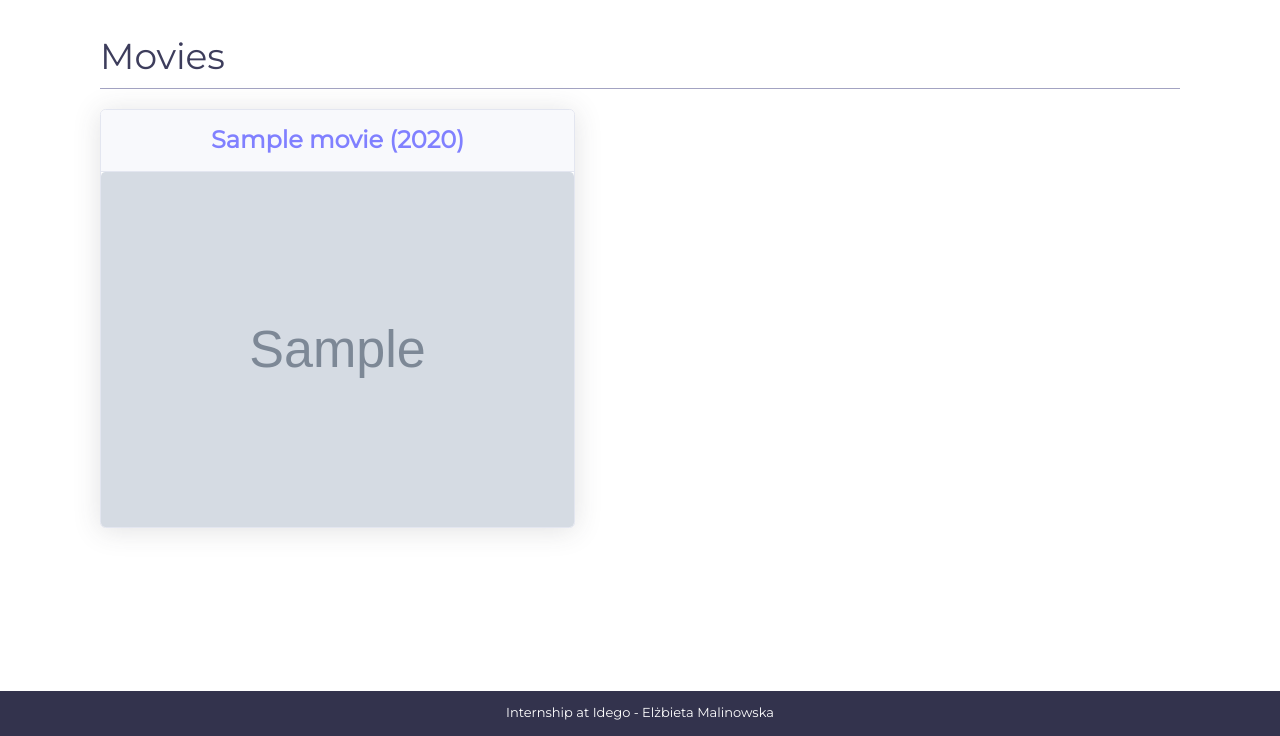
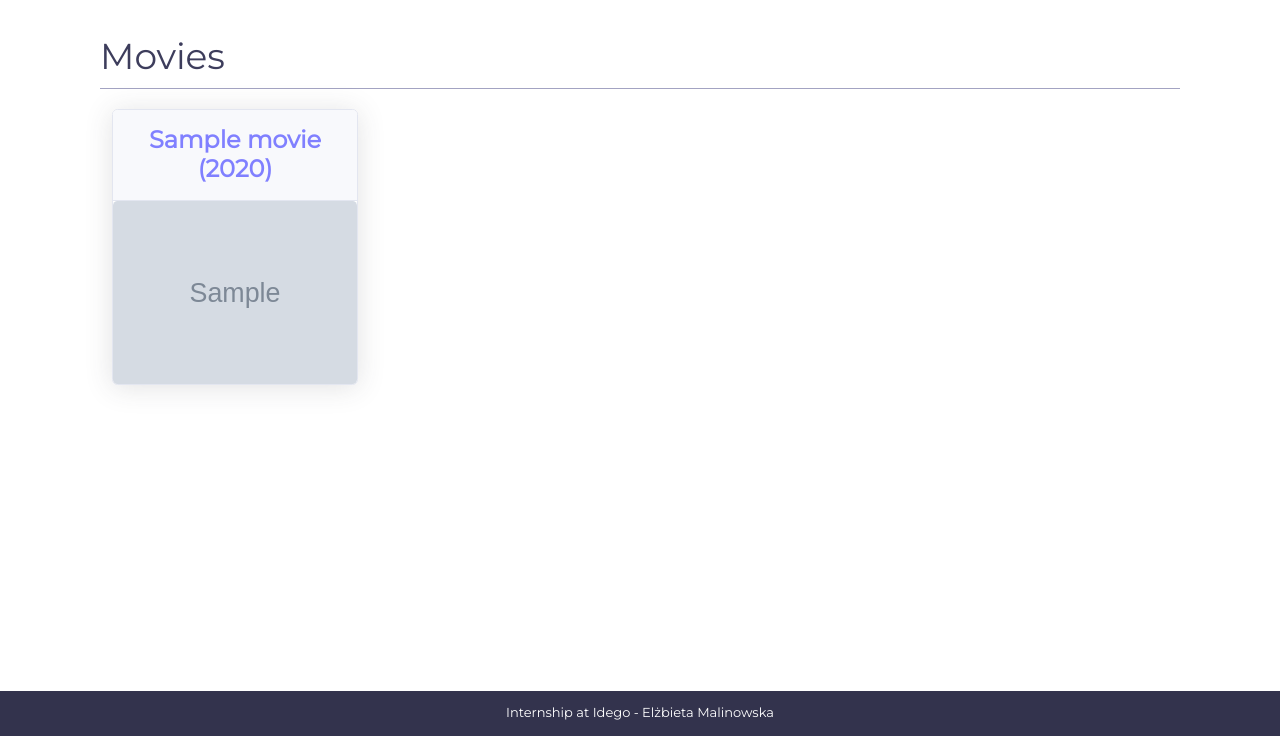
Before and after one commit to elzbietamal95/movies_app, a Django app: page / in a window 1280 px wide. Shown: the part 64-800 px from the top of the page. Run offline with Django 3.2, Linux system fonts and the light colour scheme; tables that the repository leaves empty hold one stand-in row (values such as "Sample post"); grey boxes marked "Sample" are stand-in pictures; parts of the project's set-up code (start-up, migrations or seed data) failed here and were passed over; some libraries are stand-ins or nearby versions.

Commit message:
Template of movie list customized

```diff
--- a/movies/templates/movies/movie_list.html
+++ b/movies/templates/movies/movie_list.html
@@ -1,9 +1,9 @@
 {% load static %}
 
-<div class="row">
+<div class="card-group">
     {% for movie in movies %}
-    <div class="col-lg-6">
-        <div class="card shadow mb-4" style="width:90%;">
+    <div class="col-sm-6 col-md-4 col-lg-3">
+        <div class="card shadow mb-4">
             <div class="card-header py-3">
                 <h4 class="m-0 font-weight-bold text-primary">
                     <a href="{% url 'movies:movie-detail' movie.slug %}">{{ movie.title }}</a>
--- a/static/css/base.css
+++ b/static/css/base.css
@@ -447,3 +447,7 @@ div.edit-movie-form a.btn-secondary {
     text-align: center;
     font-size: 20px;
 }
+
+.card {
+    min-width: 200px;
+}
```
